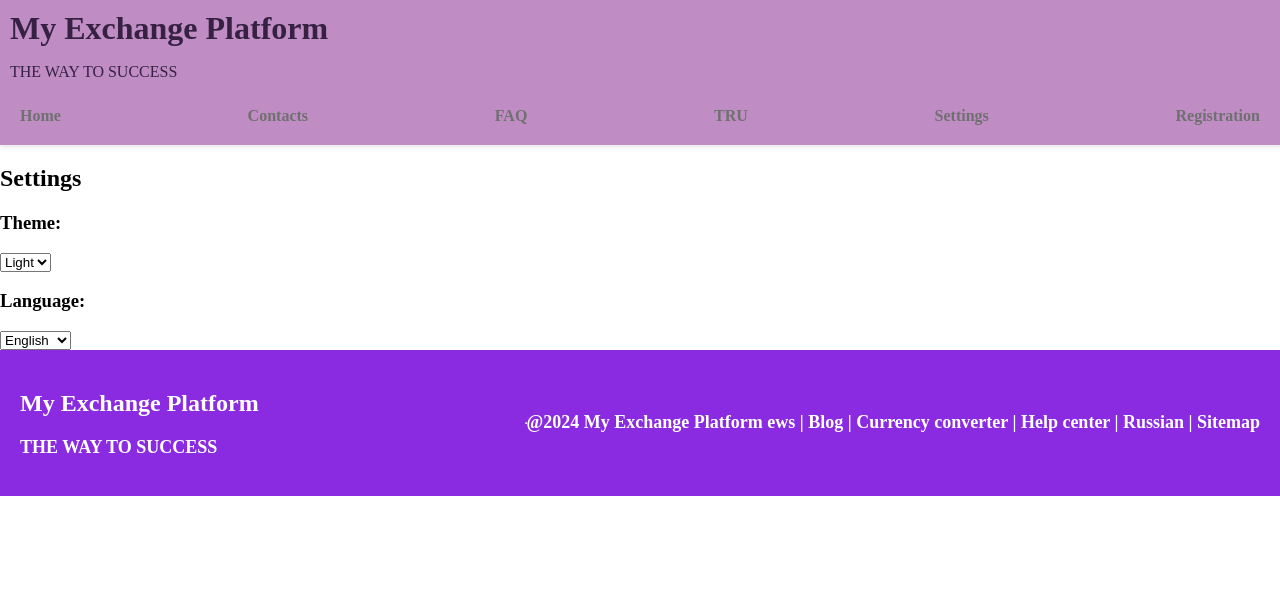
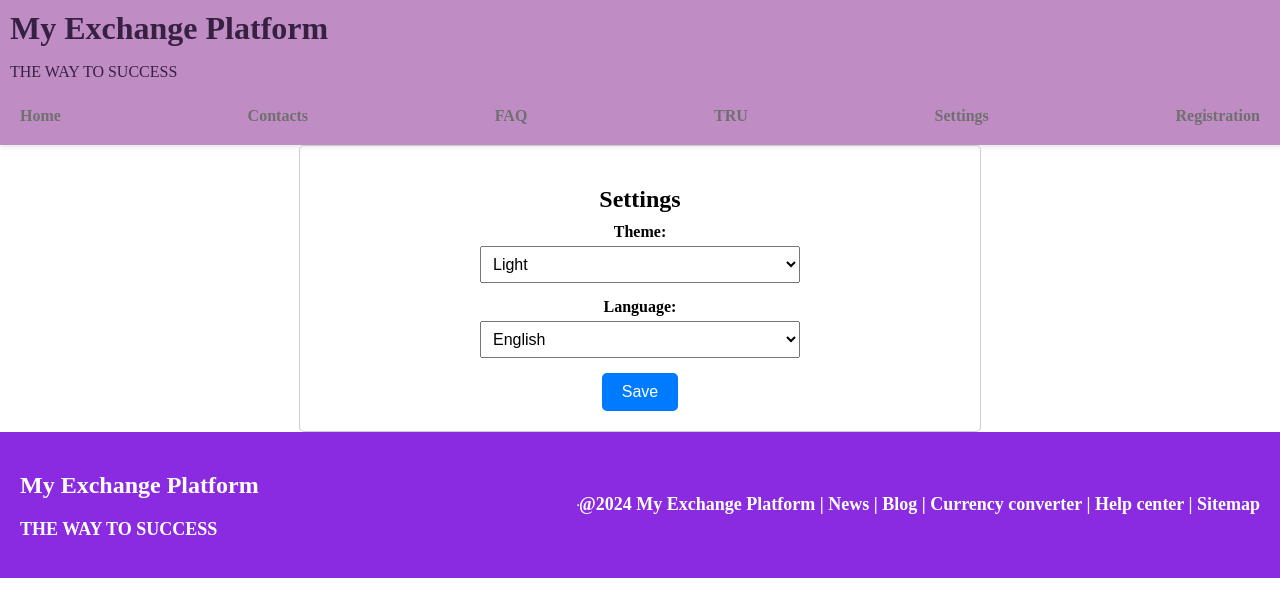
Before and after one commit to Leshamer2255/My-Exchange-Platform, a React (Create React App) app in the folder frontend/: page /settings in a window 1280 px wide. Shown: the top 616 px of the page. Built offline with nearby package versions, Linux system fonts and the light colour scheme; no server answers.

Commit message:
Update almost >3
Creater component setting modue which afford this component looks more  beautiful

```diff
--- a/frontend/src/App.js
+++ b/frontend/src/App.js
@@ -13,7 +13,10 @@ import Settings from './Pages/Settings';
 const App = () => {
 
 
-
+  const handleSaveSettings = (theme) => {
+    // Додайте обробник для збереження налаштувань тут
+    console.log('Theme saved:', theme);
+};
 
   return (
     <Router>
@@ -23,7 +26,7 @@ const App = () => {
           <Route path="/contacts" element={<Contacts />} />
           <Route path="/faq" element={<FAQ />} />
           <Route path="/" element={<MainComponent />} />
-          <Route path="/settings" element={<Settings />} />
+          <Route path="/settings" element={<Settings onSave={handleSaveSettings}/>} />
           <Route path="/registration" element={<RegistrationForm />} />
         </Routes>
         <Footer />
--- a/frontend/src/Pages/Contacts/Contacts.js
+++ b/frontend/src/Pages/Contacts/Contacts.js
@@ -57,7 +57,6 @@ const Contacts = () => {
         </form>
       )}
       <div className={styles.contactsInfo}>
-        <p>Contact us for support and additional information.</p>
         <ul>
           <li>Email: zalypanigera@gmail.com</li>
           <li>Phone: +380983791339</li>
--- a/frontend/src/Pages/Footer/Footer.js
+++ b/frontend/src/Pages/Footer/Footer.js
@@ -8,7 +8,7 @@ const Footer = () => {
         <div><h2>My Exchange Platform</h2>
           <p>THE WAY TO SUCCESS</p></div>
       <hr></hr>
-      <p>@2024 My Exchange Platform ews | Blog | Currency converter | Help center | Russian | Sitemap</p>
+      <p>@2024 My Exchange Platform | News | Blog | Currency converter | Help center | Sitemap</p>
       </div>
     </footer>
   );
--- a/frontend/src/Pages/Settings.js
+++ b/frontend/src/Pages/Settings.js
@@ -1,37 +1,41 @@
 import React, { useState } from 'react';
+import styles from './Settings.module.css';
 
-const Settings = () => {
+const Settings = ({ onSave }) => {
     const [theme, setTheme] = useState('light');
-    const [language, setLanguage] = useState('en');
+    const [language, setLanguage] = useState('english');
 
-    const handleThemeChange = (selectedTheme) => {
-        setTheme(selectedTheme);
-
+    const handleThemeChange = () => {
+        setTheme(theme === 'light' ? 'dark' : 'light');
     };
 
     const handleLanguageChange = (selectedLanguage) => {
         setLanguage(selectedLanguage);
+    };
 
+    const handleSave = () => {
+        onSave({ theme, language });
     };
 
     return (
-        <div>
+        <div className={styles.settings}>
             <h2>Settings</h2>
             <div>
-                <h3>Theme:</h3>
-                <select value={theme} onChange={(e) => handleThemeChange(e.target.value)}>
+                <label htmlFor="theme">Theme:</label>
+                <select id="theme" value={theme} onChange={handleThemeChange}>
                     <option value="light">Light</option>
                     <option value="dark">Dark</option>
                 </select>
             </div>
             <div>
-                <h3>Language:</h3>
-                <select value={language} onChange={(e) => handleLanguageChange(e.target.value)}>
-                    <option value="en">English</option>
-                    <option value="fr">French</option>
-                    <option value="es">Spanish</option>
+                <label htmlFor="language">Language:</label>
+                <select id="language" value={language} onChange={(e) => handleLanguageChange(e.target.value)}>
+                    <option value="english">English</option>
+                    <option value="spanish">Spanish</option>
+                    <option value="french">French</option>
                 </select>
             </div>
+            <button onClick={handleSave}>Save</button>
         </div>
     );
 };
--- /dev/null
+++ b/frontend/src/Pages/Settings.module.css
@@ -0,0 +1,43 @@
+.settings {
+    text-align: center;
+    margin: auto;
+    width: 50%;
+    padding: 20px;
+    border: 1px solid #ccc;
+    border-radius: 5px;
+}
+
+
+.settings h2 {
+    margin-bottom: 10px;
+}
+
+.settings div {
+    margin-bottom: 15px;
+}
+
+.settings label {
+    display: block;
+    font-weight: bold;
+    margin-bottom: 5px;
+}
+
+.settings select {
+    width: 50%;
+    padding: 8px;
+    font-size: 16px;
+}
+
+.settings button {
+    padding: 10px 20px;
+    background-color: #007bff;
+    color: #fff;
+    border: none;
+    border-radius: 5px;
+    cursor: pointer;
+    font-size: 16px;
+}
+
+.settings button:hover {
+    background-color: #0056b3;
+}
```
